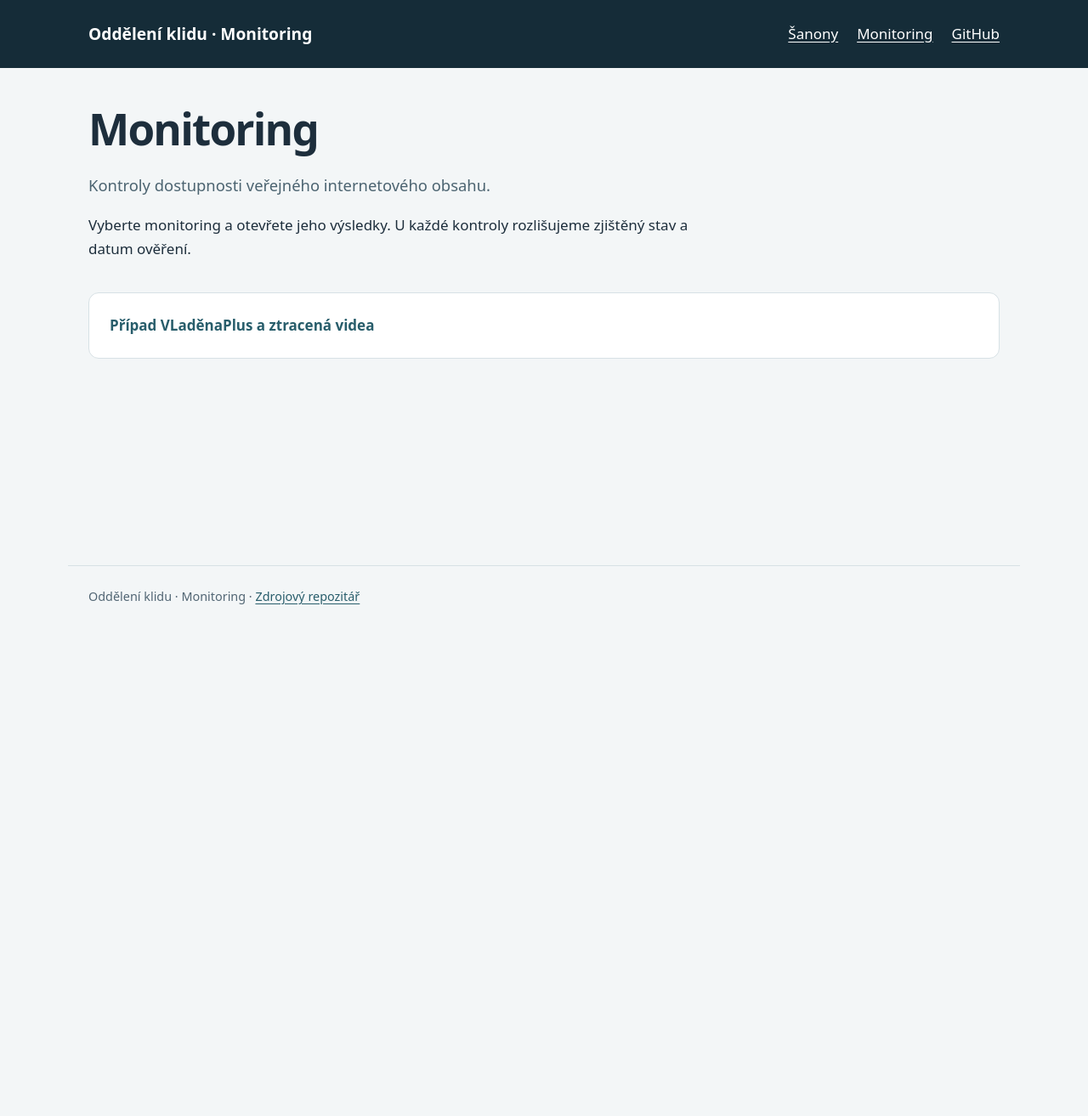
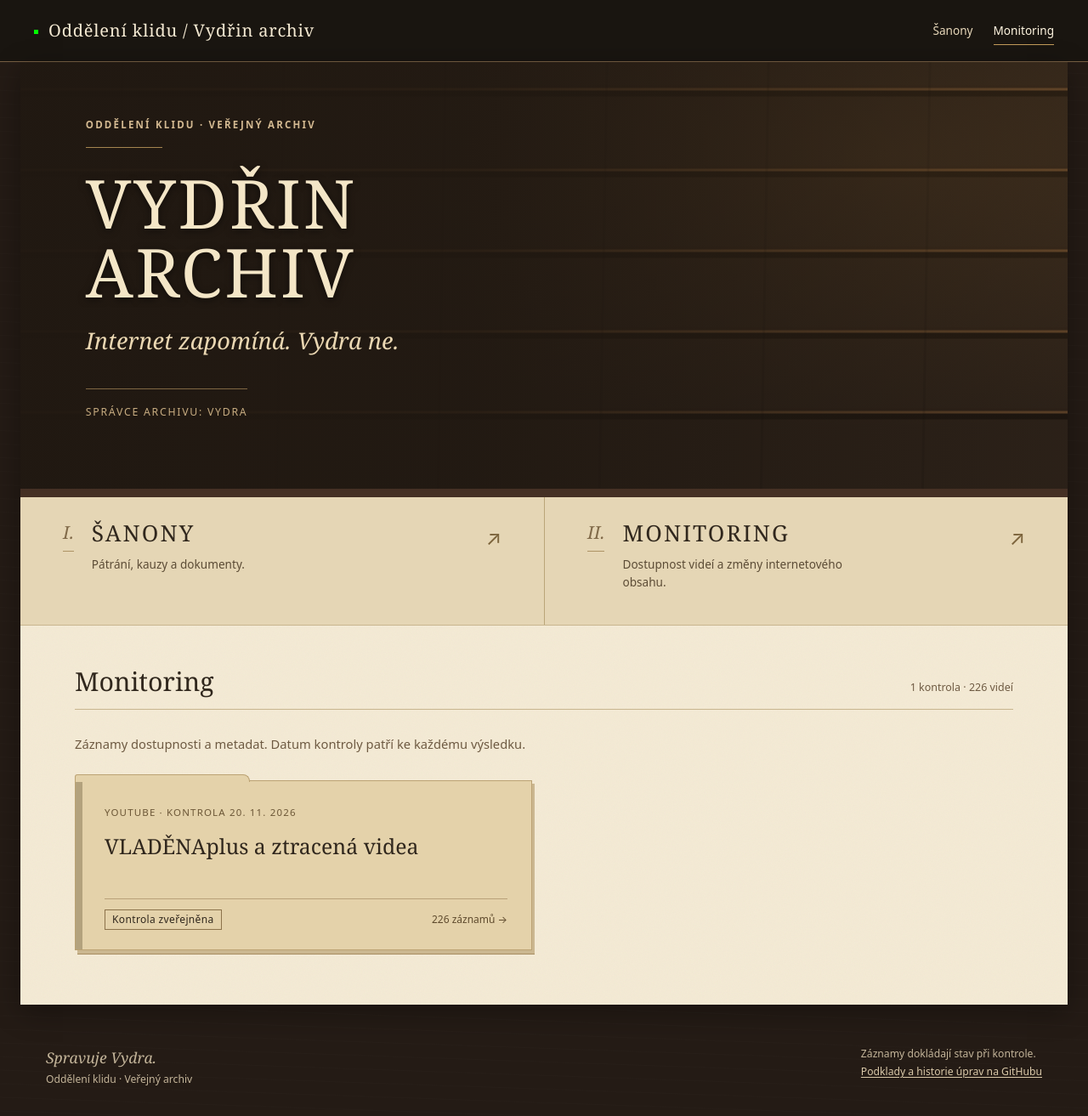
Before and after one commit to oddeleniklidu/monitoring, a Jekyll site: the page built from index.html, in a window 1280 px wide. Shown: the whole page at 85% size. Built offline with Jekyll 4.4.1, drawn with Linux system fonts in a browser that asks for light colours; before the commit the page ends 900 px from its top, so only the background shows below that.

Commit message:
M1.1: share archive design and improve monitoring table accessibility

```diff
--- a/_config.yml
+++ b/_config.yml
@@ -1,5 +1,5 @@
 title: Monitoring
-description: Kontroly dostupnosti veřejného internetového obsahu.
+description: Vydřin archiv Oddělení klidu. Šanony, dokumenty a monitoring internetového obsahu.
 lang: cs
 url: "https://oddeleniklidu.github.io"
 baseurl: "/monitoring"
@@ -7,6 +7,8 @@ repository_url: "https://github.com/oddeleniklidu/monitoring"
 markdown: kramdown
 exclude:
   - README.md
+  - docs
+  - scripts
 defaults:
   - scope:
       path: ""
@@ -17,3 +19,6 @@ relative_links:
   enabled: false
 readme_index:
   enabled: false
+
+# Viz docs/vizual-vydry.md.
+archive_image: null
--- /dev/null
+++ b/_includes/entrance.html
@@ -0,0 +1,14 @@
+<section class="archive-entrance{% if site.archive_image %} has-art{% endif %}" aria-labelledby="archive-title">
+  {% if site.archive_image %}<img class="archive-art" src="{{ site.archive_image | relative_url }}" alt="" fetchpriority="high">{% endif %}
+  <div class="entrance-inner"><div class="entrance-copy">
+    <p class="eyebrow">Oddělení klidu · Veřejný archiv</p>
+    <div class="entrance-rule" aria-hidden="true"></div>
+    <h1 id="archive-title">VYDŘIN ARCHIV</h1>
+    <p class="archive-motto">Internet zapomíná. Vydra ne.</p>
+    <p class="keeper">Správce archivu: Vydra</p>
+  </div></div>
+</section>
+<ul class="archive-doors" aria-label="Oddělení archivu">
+  <li><a href="/Sanony/#sanony"><span class="door-number" aria-hidden="true">I.</span><span><span class="door-name">ŠANONY</span><span class="door-description">Pátrání, kauzy a dokumenty.</span></span><span class="door-arrow" aria-hidden="true">↗</span></a></li>
+  <li><a href="/monitoring/#monitoring"><span class="door-number" aria-hidden="true">II.</span><span><span class="door-name">MONITORING</span><span class="door-description">Dostupnost videí a změny internetového obsahu.</span></span><span class="door-arrow" aria-hidden="true">↗</span></a></li>
+</ul>
--- a/_layouts/default.html
+++ b/_layouts/default.html
@@ -3,27 +3,29 @@
 <head>
   <meta charset="utf-8">
   <meta name="viewport" content="width=device-width, initial-scale=1">
-  <meta name="description" content="{{ site.description | escape }}">
-  <title>{{ page.title | escape }} · Oddělení klidu</title>
-  <style>
-    :root{color-scheme:light;--ink:#1d2e3c;--accent:#285d6b;--line:#d7e1e5;--paper:#fff;--ground:#f3f6f7}
-    *{box-sizing:border-box}body{margin:0;background:var(--ground);color:var(--ink);font:17px/1.65 system-ui,sans-serif}
-    a{color:var(--accent);text-underline-offset:3px}a:focus-visible{outline:3px solid #b66319;outline-offset:4px}
-    header{background:#152c38;color:#fff}header>div,main,footer{max-width:1120px;margin:auto;padding:24px}
-    header>div{display:flex;align-items:center;justify-content:space-between;gap:20px;flex-wrap:wrap}header a{color:#fff}
-    .brand{font-size:1.2rem;font-weight:750;text-decoration:none}nav{display:flex;gap:22px;flex-wrap:wrap}main{padding-top:42px;padding-bottom:56px;min-height:65vh}
-    h1{font-size:clamp(2rem,5vw,3.2rem);line-height:1.15;letter-spacing:-.035em;margin:0 0 22px}h2{line-height:1.3;margin-top:32px}
-    p{max-width:78ch}.intro{font-size:1.15rem;color:#4c6471}.cards{list-style:none;padding:0;display:grid;grid-template-columns:repeat(auto-fit,minmax(min(100%,290px),1fr));gap:18px;margin-top:32px}
-    .cards li{background:var(--paper);border:1px solid var(--line);border-radius:12px;overflow:hidden}.cards a{display:block;padding:24px;font-weight:650;text-decoration:none;height:100%}.cards a:hover{background:#eaf2f4}
-    .notice{padding:18px 22px;background:#e7eff2;border-left:4px solid var(--accent);border-radius:4px}footer{border-top:1px solid var(--line);font-size:.9rem;color:#526674}
-    table{border-collapse:collapse;display:block;overflow:auto}th,td{padding:9px 14px;border:1px solid var(--line)}th{background:#e7eff2}
-    img{max-width:100%}pre{overflow:auto;background:#e7eff2;padding:16px}code{overflow-wrap:anywhere}li{margin:5px 0}
-    @media(max-width:520px){header>div,main,footer{padding:20px}nav{gap:16px}.cards a{padding:20px}}
-  </style>
+  <meta name="description" content="{{ page.description | default: site.description | escape }}">
+  <title>{{ page.title | escape }} · Vydřin archiv</title>
+  <link rel="stylesheet" href="{{ '/assets/archive.css' | relative_url }}">
 </head>
 <body>
-  <header><div><a class="brand" href="{{ '/' | relative_url }}">Oddělení klidu · {{ site.title | escape }}</a><nav aria-label="Hlavní navigace"><a href="/Sanony/">Šanony</a><a href="/monitoring/">Monitoring</a><a href="{{ site.repository_url }}">GitHub</a></nav></div></header>
-  <main id="obsah">{{ content }}</main>
-  <footer>Oddělení klidu · {{ site.title | escape }} · <a href="{{ site.repository_url }}">Zdrojový repozitář</a></footer>
+  <a class="skip-link" href="#obsah">Přejít na obsah</a>
+  <header class="site-header">
+    <div class="header-inner">
+      <a class="brand" href="/Sanony/">Oddělení klidu / Vydřin archiv</a>
+      <nav aria-label="Hlavní navigace">
+        <a href="/Sanony/#sanony"{% if site.baseurl == '/Sanony' %} aria-current="page"{% endif %}>Šanony</a>
+        <a href="/monitoring/#monitoring"{% if site.baseurl == '/monitoring' %} aria-current="page"{% endif %}>Monitoring</a>
+      </nav>
+    </div>
+  </header>
+  <main id="obsah" tabindex="-1">
+    {% if page.home %}{% include entrance.html %}{% endif %}
+    <div class="document{% if page.wide %} document-wide{% endif %}{% if page.page_class %} {{ page.page_class | escape }}{% endif %}">{{ content }}</div>
+  </main>
+  <footer class="site-footer">
+    <p><span class="footer-signature">Spravuje Vydra.</span><br>Oddělení klidu · Veřejný archiv</p>
+    <p>Záznamy dokládají stav při kontrole.<br><a href="{{ site.repository_url }}">Podklady a historie úprav na GitHubu</a></p>
+  </footer>
+  {% if page.table_filter %}<script src="{{ '/assets/video-filter.js' | relative_url }}" defer></script>{% endif %}
 </body>
 </html>
--- a/index.html
+++ b/index.html
@@ -1,7 +1,9 @@
 ---
-title: Monitoring
+title: Vydřin archiv — Monitoring
+home: true
 ---
-<h1>Monitoring</h1>
-<p class="intro">Kontroly dostupnosti veřejného internetového obsahu.</p>
-<p>Vyberte monitoring a otevřete jeho výsledky. U každé kontroly rozlišujeme zjištěný stav a datum ověření.</p>
-<ul class="cards"><li><a href="P%C5%99%C3%ADpad%20VLad%C4%9BnaPlus%20a%20ztracen%C3%A1%20videa/index.html">Případ VLaděnaPlus a ztracená videa</a></li></ul>
+<section id="monitoring" aria-labelledby="monitoring-heading">
+  <div class="catalogue-heading"><h2 id="monitoring-heading">Monitoring</h2><p>1 kontrola · 226 videí</p></div>
+  <p class="catalogue-note">Záznamy dostupnosti a metadat. Datum kontroly patří ke každému výsledku.</p>
+  <ul class="case-shelf"><li><a class="case-folder" href="P%C5%99%C3%ADpad%20VLad%C4%9BnaPlus%20a%20ztracen%C3%A1%20videa/index.html"><span class="case-ref">YouTube · Kontrola 20. 11. 2026</span><span class="case-title">VLADĚNAplus a ztracená videa</span><span class="case-status"><strong>Kontrola zveřejněna</strong><span>226 záznamů →</span></span></a></li></ul>
+</section>
```
Also changed, not shown: Případ VLaděnaPlus a ztracená videa/VLADENAplus_dostupnost_2026-11-20.html (+19 -1 lines), Případ VLaděnaPlus a ztracená videa/index.html (+8 -6 lines), Případ VLaděnaPlus a ztracená videa/seznam-videi.html (+6 -2 lines), assets/video-filter.js (added, +24 -0 lines), docs/vizual-vydry.md (added, +15 -0 lines), scripts/check_site.py (added, +65 -0 lines), .github/workflows/archive-check.yml (added), README.md, assets/archive.css (added), assets/paper-grain.svg (added), 1 other file.
